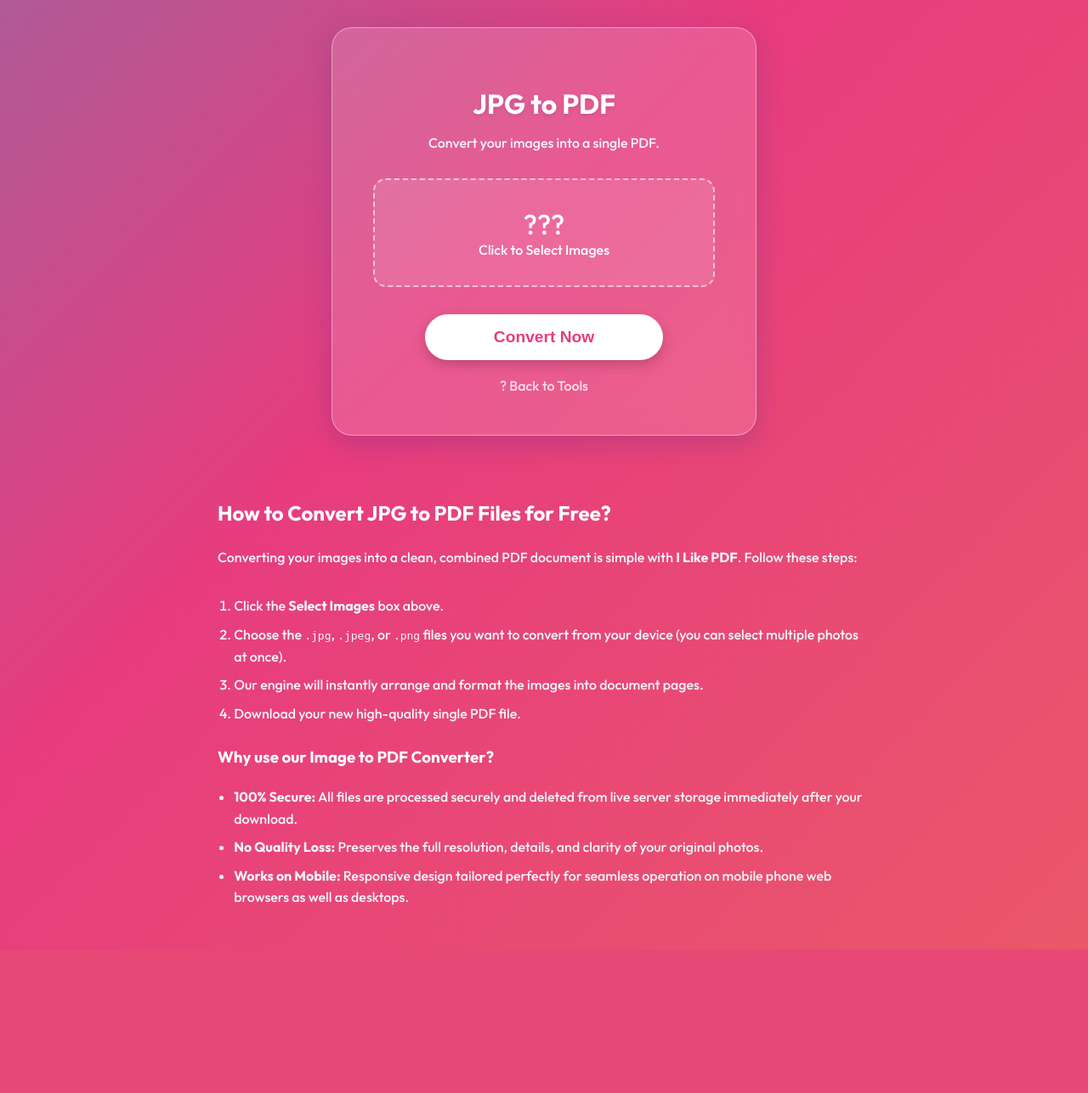
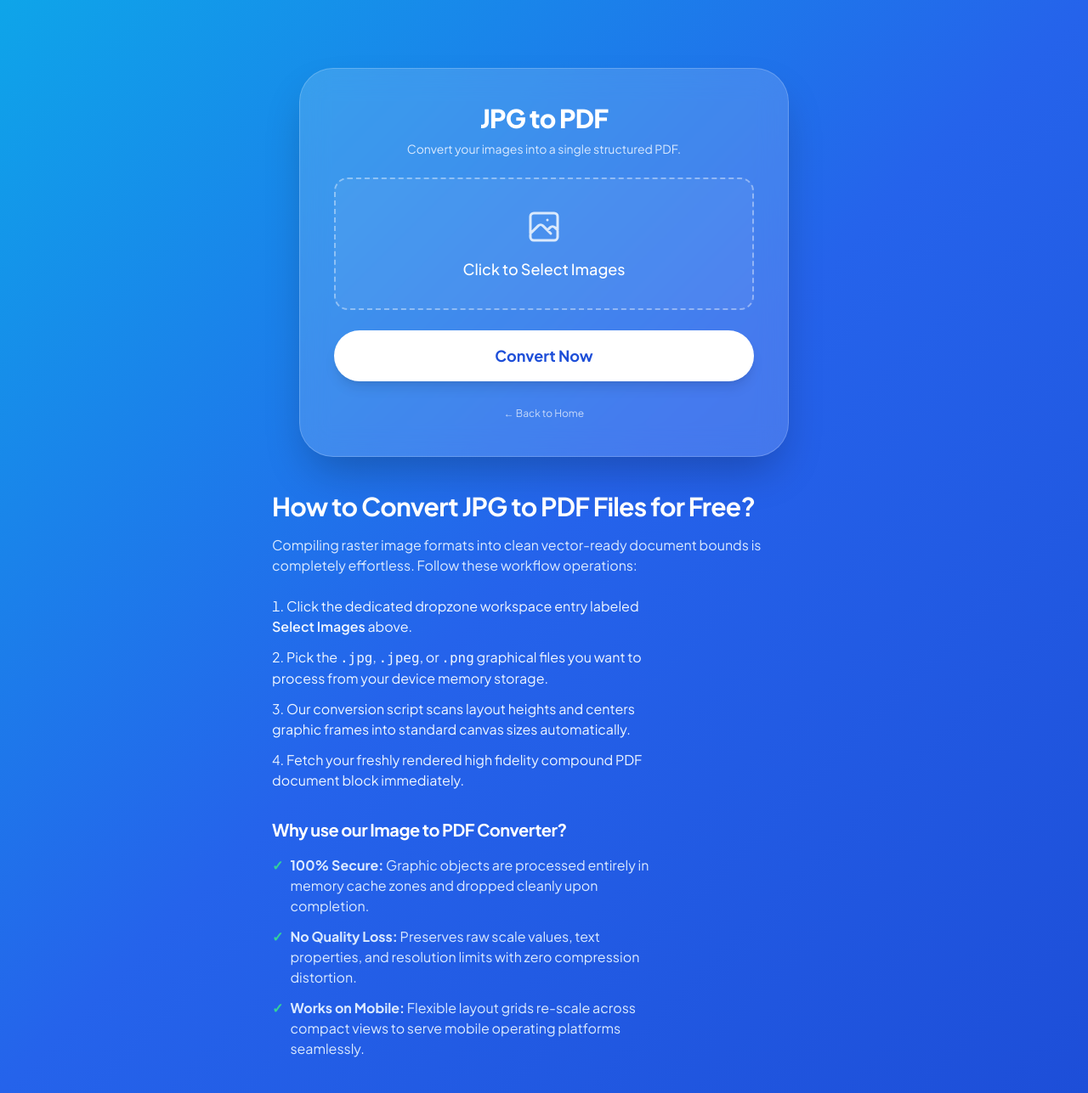
Before and after one commit to sadrealam776-collab/I-like-pdf-website, a Flask app: page /jpg-to-pdf in a window 1280 px wide. Shown: the whole page at 85% size. Before the commit the page ends 1118 px from the top, so only its background shows below. Run offline with Flask 3, Linux system fonts and the light colour scheme; some libraries are stand-ins or nearby versions.

Commit message:
Update jpg_to_pdf.html

```diff
--- a/templates/jpg_to_pdf.html
+++ b/templates/jpg_to_pdf.html
@@ -2,143 +2,137 @@
 <html lang="en">
 <head>
     <meta charset="UTF-8">
+    <meta name="viewport" content="width=device-width, initial-scale=1.0">
     <title>JPG to PDF | I Like PDF</title>
-    <link href="https://fonts.googleapis.com/css2?family=Outfit:wght@300;500;700&display=swap" rel="stylesheet">
+    <script src="https://cdn.tailwindcss.com"></script>
+    <link href="https://fonts.googleapis.com/css2?family=Plus+Jakarta+Sans:wght@400;500;600;700;800&display=swap" rel="stylesheet">
     <style>
-        /* AURORA THEME WITH TOP-TO-BOTTOM LAYOUT */
         body {
-            font-family: 'Outfit', sans-serif;
-            background: linear-gradient(-45deg, #ee7752, #e73c7e, #23a6d5, #23d5ab);
-            background-size: 400% 400%;
-            animation: gradientBG 15s ease infinite;
-            color: white;
+            font-family: 'Plus Jakarta Sans', sans-serif;
+            background: linear-gradient(135deg, #0ea5e9 0%, #2563eb 50%, #1d4ed8 100%);
             min-height: 100vh;
-            display: flex;
-            flex-direction: column; /* ????????? ?? ??? ?? ???? ??? ???? ?? ??? */
-            align-items: center;
-            justify-content: start; /* ??? ?? ????????? ???? ???? ?? ??? */
-            text-align: center;
-            margin: 0;
-            padding: 2rem 1rem; /* ?????? ???? ??????? ??????? ?? ??????? ?? ? ????? */
-            box-sizing: border-box;
         }
-        @keyframes gradientBG { 0% {background-position: 0% 50%} 50% {background-position: 100% 50%} 100% {background-position: 0% 50%} }
-
-        .container {
+        .glass-card {
             background: rgba(255, 255, 255, 0.15);
-            backdrop-filter: blur(12px);
-            -webkit-backdrop-filter: blur(12px);
-            padding: 3rem;
-            border-radius: 24px;
-            border: 1px solid rgba(255,255,255,0.4);
-            max-width: 500px;
-            width: 100%;
-            box-shadow: 0 8px 32px 0 rgba(31, 38, 135, 0.2);
-            box-sizing: border-box;
-            margin-bottom: 3rem; /* ???????? ?? ???? ?? ??????? ?? ??? ??? */
+            backdrop-filter: blur(16px);
+            -webkit-backdrop-filter: blur(16px);
+            border: 1px solid rgba(255, 255, 255, 0.2);
         }
-
-        h1 { margin-bottom: 0.5rem; text-shadow: 0 2px 5px rgba(0,0,0,0.1); }
-        p { color: #f1f5f9; margin-bottom: 2rem; }
-
-        .file-upload {
-            border: 2px dashed rgba(255,255,255,0.6);
-            border-radius: 15px;
-            padding: 2rem;
-            transition: 0.3s;
-            cursor: pointer;
-            background: rgba(255,255,255,0.1);
-            box-sizing: border-box;
+        .loader {
+            border: 3px solid rgba(255, 255, 255, 0.3);
+            border-top: 3px solid #ffffff;
+            border-radius: 50%;
+            width: 24px;
+            height: 24px;
+            animation: spin 1s linear infinite;
+            display: inline-block;
         }
-        .file-upload:hover { background: rgba(255,255,255,0.2); border-color: white; }
-
-        button {
-            background: white;
-            color: #e73c7e; /* Pink for Images */
-            border: none;
-            padding: 1rem 3rem;
-            font-size: 1.2rem;
-            font-weight: 800;
-            border-radius: 50px;
-            cursor: pointer;
-            transition: 0.3s;
-            margin-top: 2rem;
-            box-shadow: 0 5px 15px rgba(0,0,0,0.2);
-            width: 100%; /* ?????? ???????? ????? ?? ??? */
-            max-width: 280px;
-        }
-        button:hover { transform: scale(1.05); box-shadow: 0 10px 25px rgba(0,0,0,0.3); }
-
-        .back-link { display: inline-block; margin-top: 20px; color: rgba(255,255,255,0.8); text-decoration: none; font-weight: 500; }
-
-        /* ???? ??????? ?????? ?? ??? ?? ????? */
-        .info-section {
-            max-width: 800px;
-            width: 100%;
-            margin: 0 auto;
-            color: #f1f5f9;
-            text-align: left;
-            line-height: 1.6;
-            padding: 0 1rem;
-            box-sizing: border-box;
-        }
-        .info-section h2, .info-section h3 {
-            color: white;
-            margin-top: 1.5rem;
-        }
-        .info-section ol, .info-section ul {
-            padding-left: 1.2rem;
-        }
-        .info-section li {
-            margin-bottom: 0.5rem;
-        }
+        @keyframes spin { 0% { transform: rotate(0deg); } 100% { transform: rotate(360deg); } }
     </style>
 </head>
-<body>
+<body class="flex flex-col items-center justify-start p-4 md:p-10 text-white">
 
-    <!-- 1. ???????? (?? ?? TOP ?? ????? ????) -->
-    <div class="container">
-        <h1>JPG to PDF</h1>
-        <p>Convert your images into a single PDF.</p>
+    <div class="w-full max-w-4xl flex flex-col items-center gap-10 mt-4 md:mt-10">
 
-        <form action="/api/jpg-to-pdf" method="post" enctype="multipart/form-data">
-            <div class="file-upload" onclick="document.getElementById('fileInput').click()">
-                <span style="font-size: 2rem;">???</span><br>
-                <span id="fileName">Click to Select Images</span>
-                <input type="file" id="fileInput" name="files" accept=".jpg,.jpeg,.png" multiple required style="display:none;">
+        <!-- Top UI Toolbox Container -->
+        <div class="glass-card w-full max-w-xl p-8 md:p-10 rounded-[2.5rem] shadow-2xl relative overflow-hidden">
+            <div class="text-center mb-6">
+                <h1 class="text-3xl font-extrabold tracking-tight mb-2 text-white">JPG to PDF</h1>
+                <p class="text-blue-100 text-sm">Convert your images into a single structured PDF.</p>
             </div>
 
-            <button type="submit">Convert Now</button>
-        </form>
+            <form id="uploadForm" action="/api/jpg-to-pdf" method="POST" enctype="multipart/form-data">
+                <div class="group relative border-2 border-dashed border-white/40 rounded-2xl p-8 text-center hover:border-white transition-all bg-white/5 cursor-pointer">
+                    <input type="file" name="files" id="pdf_file" accept=".jpg,.jpeg,.png" multiple
+                           class="absolute inset-0 w-full h-full opacity-0 cursor-pointer" required>
 
-        <a href="/" class="back-link">? Back to Tools</a>
-    </div>
+                    <div id="fileStatus">
+                        <div class="text-white/80 mb-3 flex justify-center">
+                            <svg class="w-12 h-12" fill="none" stroke="currentColor" viewBox="0 0 24 24">
+                                <path stroke-linecap="round" stroke-linejoin="round" stroke-width="1.5" d="M4 16l4.586-4.586a2 2 0 012.828 0L16 16m-2-2l1.586-1.586a2 2 0 012.828 0L20 14m-6-6h.01M6 20h12a2 2 0 002-2V6a2 2 0 00-2-2H6a2 2 0 00-2 2v12a2 2 0 002 2z"></path>
+                            </svg>
+                        </div>
+                        <p class="text-white font-medium text-lg" id="fileNameText">Click to Select Images</p>
+                    </div>
+                </div>
 
-    <!-- 2. ????? ???? ??????? (?? ?? BOTTOM ?? ??? ??????? ?? ??? ??? ??) -->
-    <div class="info-section">
-        <h2>How to Convert JPG to PDF Files for Free?</h2>
-        <p>Converting your images into a clean, combined PDF document is simple with <strong>I Like PDF</strong>. Follow these steps:</p>
-        <ol>
-            <li>Click the <strong>Select Images</strong> box above.</li>
-            <li>Choose the <code>.jpg</code>, <code>.jpeg</code>, or <code>.png</code> files you want to convert from your device (you can select multiple photos at once).</li>
-            <li>Our engine will instantly arrange and format the images into document pages.</li>
-            <li>Download your new high-quality single PDF file.</li>
-        </ol>
+                <button type="submit" id="submitBtn"
+                        class="w-full mt-6 bg-white text-blue-700 font-bold py-4 px-6 rounded-full shadow-lg hover:bg-blue-50 hover:scale-[1.02] active:scale-[0.98] transition-all flex items-center justify-center text-lg">
+                    <span id="btnText">Convert Now</span>
+                </button>
+            </form>
 
-        <h3>Why use our Image to PDF Converter?</h3>
-        <ul>
-            <li><strong>100% Secure:</strong> All files are processed securely and deleted from live server storage immediately after your download.</li>
-            <li><strong>No Quality Loss:</strong> Preserves the full resolution, details, and clarity of your original photos.</li>
-            <li><strong>Works on Mobile:</strong> Responsive design tailored perfectly for seamless operation on mobile phone web browsers as well as desktops.</li>
-        </ul>
+            <div id="loadingMsg" class="hidden mt-6 text-center bg-black/20 p-4 rounded-xl backdrop-blur-sm">
+                <div class="loader mb-2"></div>
+                <p class="text-white text-sm font-medium animate-pulse">Encoding image dimensions, parsing color ranges & rendering document...</p>
+            </div>
+
+            <div class="text-center mt-6">
+                <a href="/" class="text-xs text-white/70 hover:text-white transition-colors">← Back to Home</a>
+            </div>
+        </div>
+
+        <!-- Information/Documentation Below -->
+        <div class="w-full max-w-2xl text-center md:text-left px-4">
+            <h2 class="text-2xl md:text-3xl font-bold mb-4 tracking-tight">How to Convert JPG to PDF Files for Free?</h2>
+            <p class="text-blue-100 mb-6 text-sm md:text-base leading-relaxed">
+                Compiling raster image formats into clean vector-ready document bounds is completely effortless. Follow these workflow operations:
+            </p>
+
+            <ol class="list-decimal list-inside space-y-3 text-blue-50 text-sm md:text-base mb-8 text-left max-w-md mx-auto md:mx-0">
+                <li>Click the dedicated dropzone workspace entry labeled <span class="font-semibold">Select Images</span> above.</li>
+                <li>Pick the <code>.jpg</code>, <code>.jpeg</code>, or <code>.png</code> graphical files you want to process from your device memory storage.</li>
+                <li>Our conversion script scans layout heights and centers graphic frames into standard canvas sizes automatically.</li>
+                <li>Fetch your freshly rendered high fidelity compound PDF document block immediately.</li>
+            </ol>
+
+            <h3 class="text-xl font-bold mb-4 tracking-tight">Why use our Image to PDF Converter?</h3>
+            <ul class="space-y-3 text-blue-100 text-sm md:text-base text-left max-w-md mx-auto md:mx-0">
+                <li class="flex items-start gap-2">
+                    <span class="text-emerald-400 font-bold">✓</span>
+                    <span><strong>100% Secure:</strong> Graphic objects are processed entirely in memory cache zones and dropped cleanly upon completion.</span>
+                </li>
+                <li class="flex items-start gap-2">
+                    <span class="text-emerald-400 font-bold">✓</span>
+                    <span><strong>No Quality Loss:</strong> Preserves raw scale values, text properties, and resolution limits with zero compression distortion.</span>
+                </li>
+                <li class="flex items-start gap-2">
+                    <span class="text-emerald-400 font-bold">✓</span>
+                    <span><strong>Works on Mobile:</strong> Flexible layout grids re-scale across compact views to serve mobile operating platforms seamlessly.</span>
+                </li>
+            </ul>
+        </div>
+
     </div>
 
     <script>
-        document.getElementById('fileInput').onchange = function () {
-            if(this.files && this.files.length > 0) {
-                // Shows count of files (e.g., "3 Images Selected")
-                document.getElementById('fileName').innerText = this.files.length + " Images Selected";
+        const form = document.getElementById('uploadForm');
+        const fileInput = document.getElementById('pdf_file');
+        const fileNameText = document.getElementById('fileNameText');
+        const submitBtn = document.getElementById('submitBtn');
+        const btnText = document.getElementById('btnText');
+        const loadingMsg = document.getElementById('loadingMsg');
+
+        fileInput.onchange = () => {
+            if (fileInput.files.length > 0) {
+                fileNameText.innerText = fileInput.files.length + " Images Selected";
             }
+        };
+
+        form.onsubmit = () => {
+            submitBtn.disabled = true;
+            submitBtn.classList.add('opacity-50', 'cursor-not-allowed');
+            btnText.innerText = "Processing...";
+            loadingMsg.classList.remove('hidden');
+
+            setTimeout(() => {
+                submitBtn.disabled = false;
+                submitBtn.classList.remove('opacity-50', 'cursor-not-allowed');
+                btnText.innerText = "Convert Now";
+                loadingMsg.classList.add('hidden');
+            }, 20000);
+
+            return true;
         };
     </script>
 </body>
```
